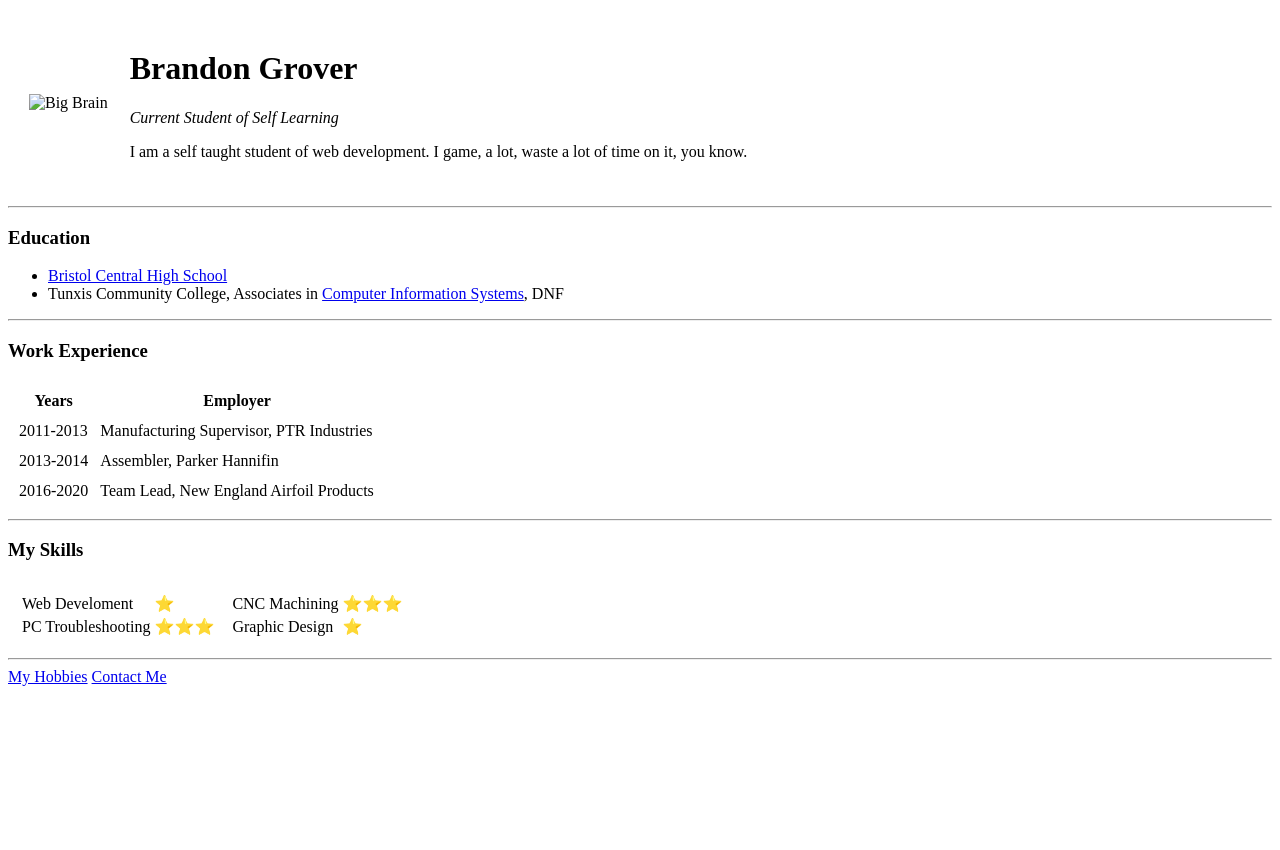
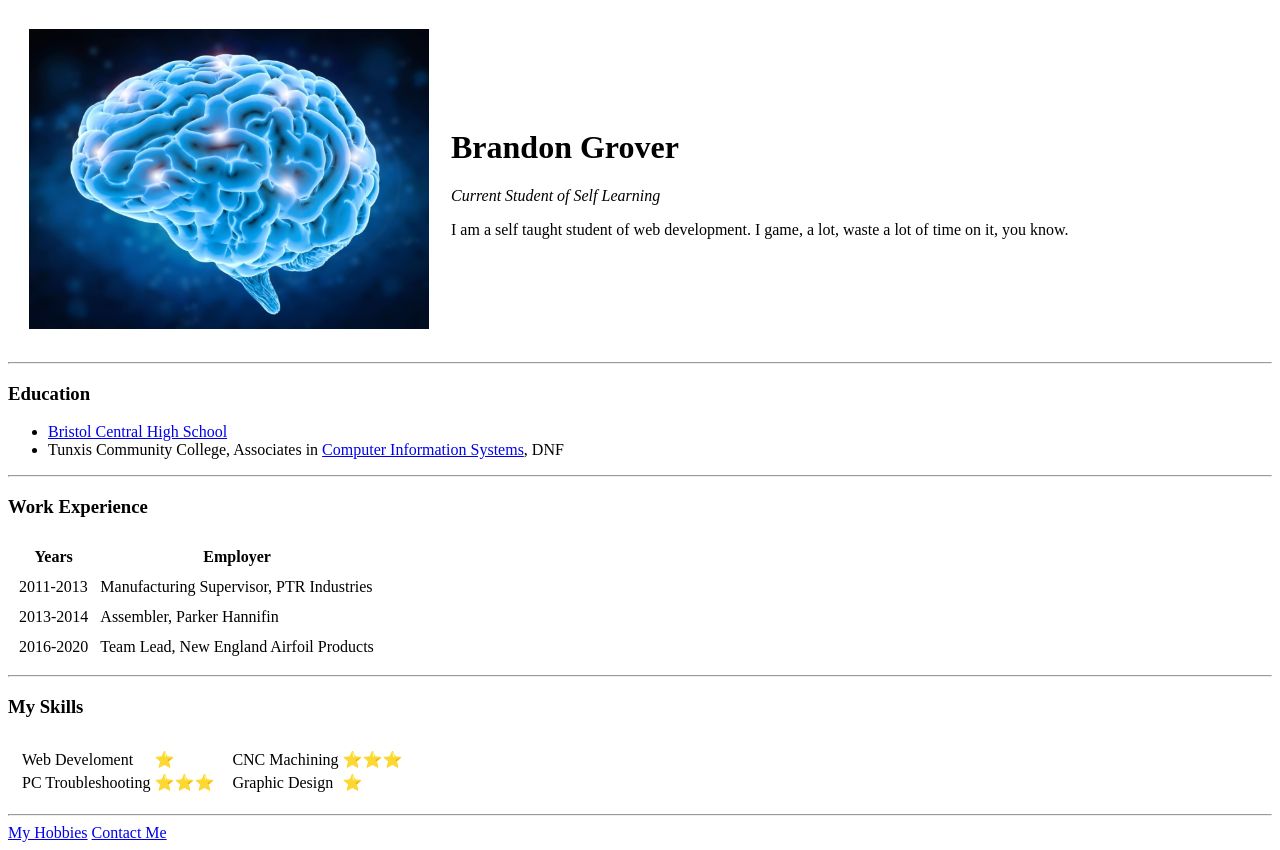
Before and after one commit to brangrov/cv, a plain HTML site: page index.html in a window 1280 px wide. Before the commit the page ends 800 px from the top, so only its background shows below. Drawn offline with Linux system fonts and the light colour scheme; the site is published under a folder, as on GitHub Pages, so addresses that start at the root find nothing.

Commit message:
Update index.html

```diff
--- a/index.html
+++ b/index.html
@@ -9,7 +9,7 @@
 <body>
   <table cellspacing="20">
     <tr>
-      <td><img src="/images/Brain.jpg" alt="Big Brain" height="300" width="400"></td>
+      <td><img src="images/Brain.jpg" alt="Big Brain" height="300" width="400"></td>
       <td>
         <h1>Brandon Grover</h1>
         <p><em>Current Student of Self Learning</em></p>
```
